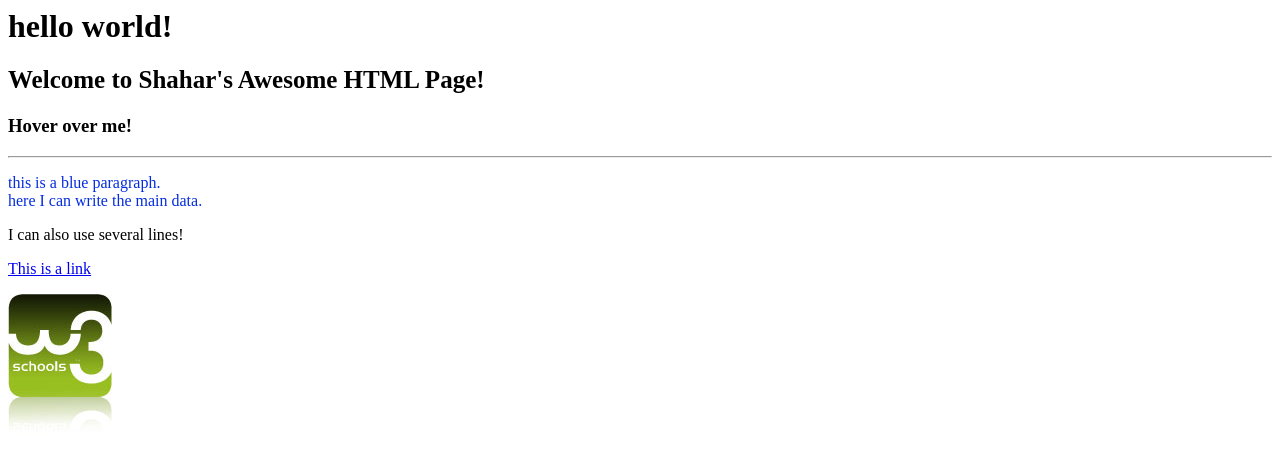
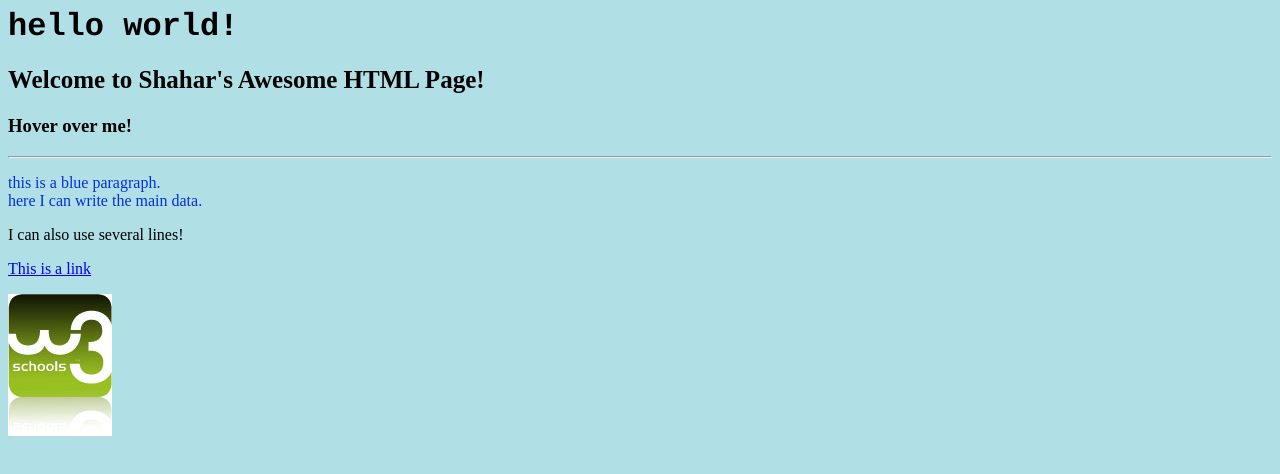
Before and after one commit to Shahar-Y/Training, a plain HTML site: page HTML/testHTML.html in a window 1280 px wide. Drawn offline with Linux system fonts and the light colour scheme.

Commit message:
Small changes

```diff
--- a/HTML/testHTML.html
+++ b/HTML/testHTML.html
@@ -1,8 +1,8 @@
 
 <html lang="en-US">
-<body>
+<body style="background-color:powderblue;">
 
-<h1>hello world!</h1>
+<h1 style="font-family:courier;">hello world!</h1>
 <h2  style="font-size:25px;">Welcome to Shahar's Awesome HTML Page!</h2>
 <h3 title="I'm a tooltip">Hover over me!</h3>
 <hr />
```
